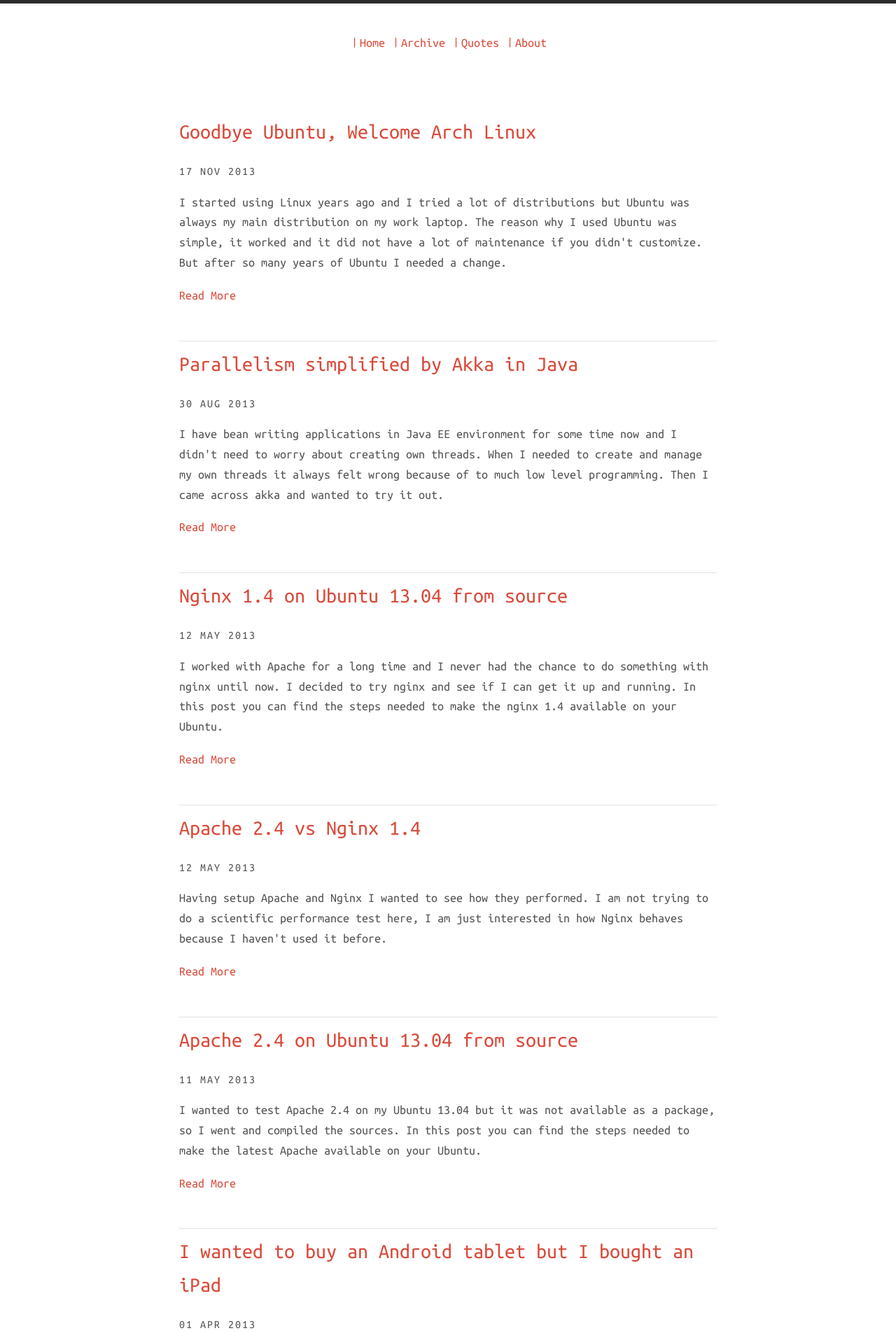
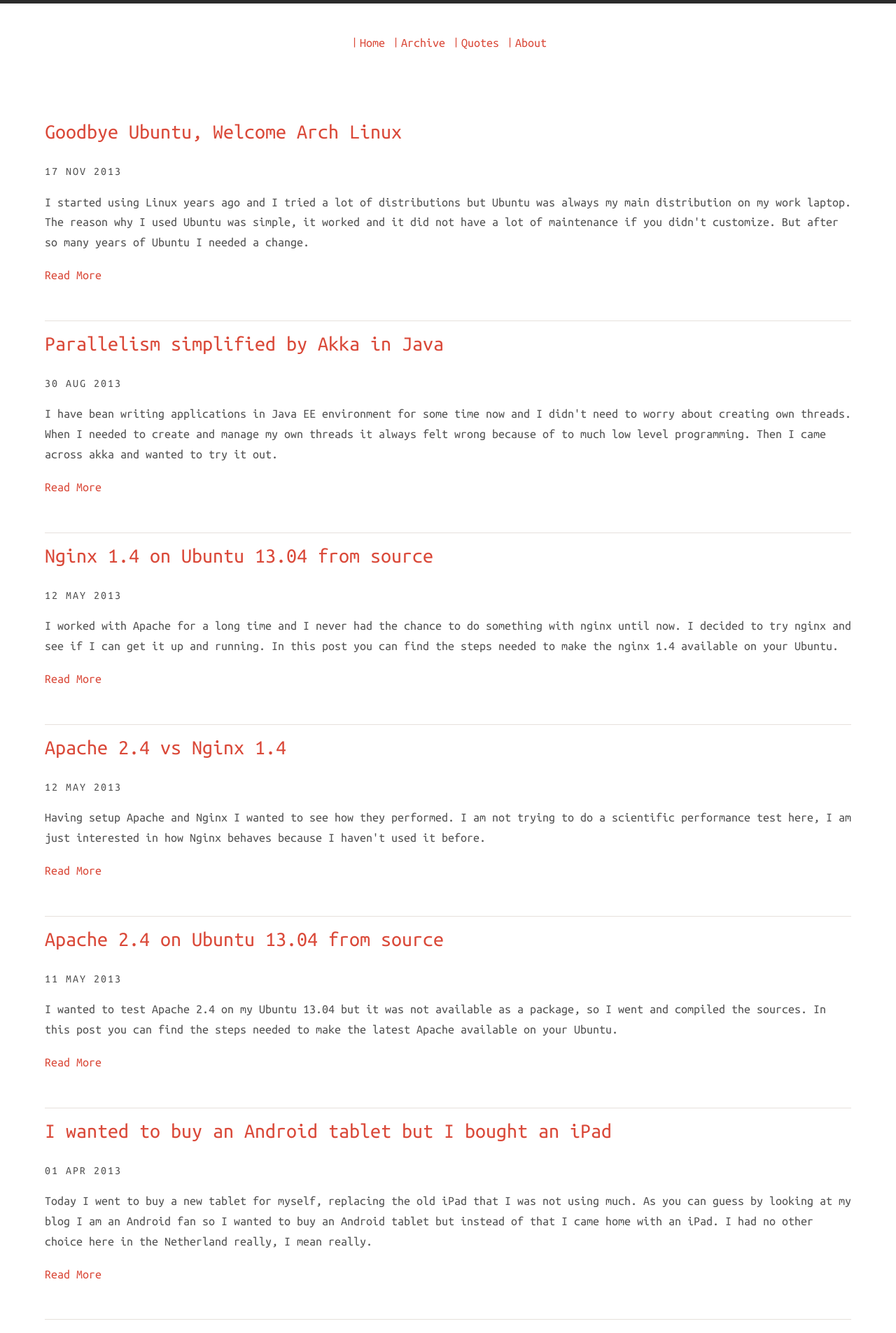
Before and after one commit to arminc/arminc.github.io, a Jekyll site: the page built from index.html, in a window 1280 px wide. Shown: the top 1905 px of the page at 70% size. Built offline with Jekyll 4.4.1, drawn with Linux system fonts in a browser that asks for light colours; nearby versions of some CDN libraries; the list of posts is cut into pages by our own code.

Commit message:
trying out default with to be bigger

```diff
--- a/assets/css/main.scss
+++ b/assets/css/main.scss
@@ -41,7 +41,7 @@ body {
 
 .wc-container {
     width: 90%;
-    max-width: $M; // see breakpoints in _sass/partials/_layout.scss
+    max-width: $L; // see breakpoints in _sass/partials/_layout.scss
     margin: 0 auto;
 
     &::after { /* Clearfix */
```
Also changed, not shown: README.md.
